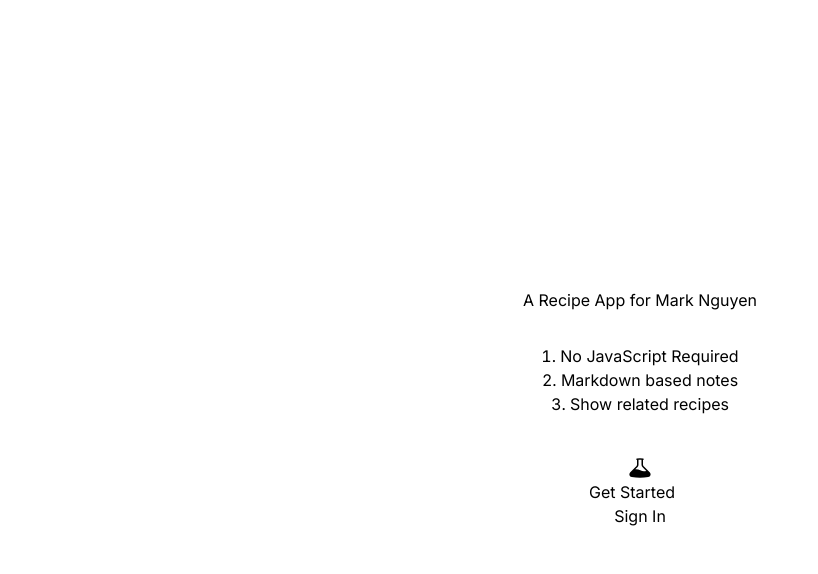
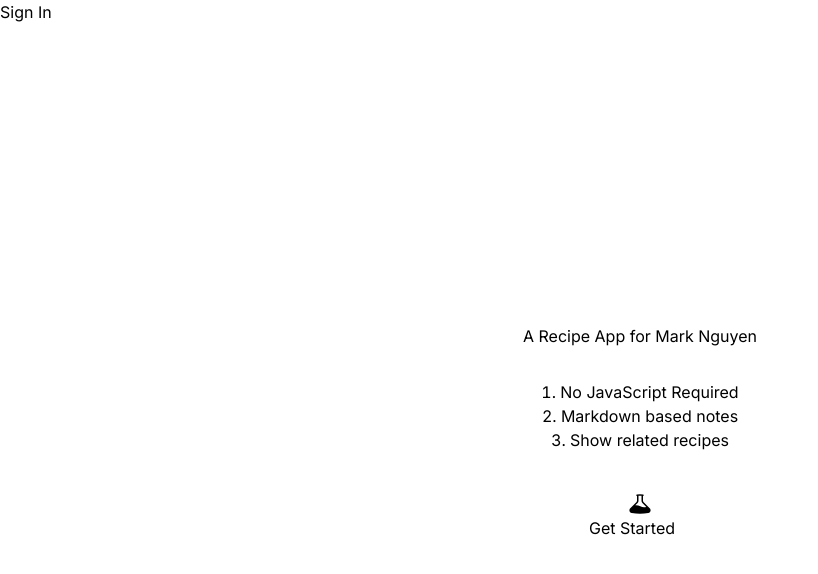
Before and after one commit to nguyenmp/recipes-app, a Next.js app: page / in a window 1280 px wide. Shown: the top 574 px of the page, without its empty margins (0-818 px from the left). Built offline with nearby package versions, Linux system fonts and the light colour scheme; no server answers.

Commit message:
Added sign in and profile to header

```diff
--- a/app/layout.tsx
+++ b/app/layout.tsx
@@ -1,6 +1,9 @@
 import type { Metadata } from "next";
 import { Inter } from "next/font/google";
 import "./globals.css";
+import { auth } from "@/auth";
+import { SignIn } from "./ui/sign-in";
+import { SignOut } from "./ui/sign-out";
 
 const inter = Inter({ subsets: ["latin"] });
 
@@ -9,14 +12,34 @@ export const metadata: Metadata = {
   description: "Generated by create next app",
 };
 
-export default function RootLayout({
+export async function Header() {
+  const session = await auth();
+
+  if (session === null || session.user === undefined) {
+    return <SignIn />
+  }
+
+  return (
+    <div>
+      <p>{session.user?.name || "Unknown Name"}</p>
+      <p>{session.user?.email || "Unknown Email"}</p>
+      <img src={session.user?.image || undefined} alt="User Avatar" />
+      <SignOut />
+    </div>
+  )
+}
+
+export default async function RootLayout({
   children,
 }: Readonly<{
   children: React.ReactNode;
 }>) {
   return (
     <html lang="en">
-      <body className={inter.className}>{children}</body>
+      <body className={inter.className}>
+        <Header />
+        {children}
+      </body>
     </html>
   );
 }
--- a/app/page.tsx
+++ b/app/page.tsx
@@ -27,7 +27,6 @@ export default async function Home() {
                 <Link href="/recipes" className="m-auto p-4 text-center">
                     <ChemicalIcon /> Get Started
                 </Link>
-                <SignIn />
             </div>
         </div>
     )
--- /dev/null
+++ b/app/ui/sign-out.tsx
@@ -0,0 +1,14 @@
+import { signOut } from "@/auth"
+
+export function SignOut() {
+  return (
+    <form
+      action={async () => {
+        "use server"
+        await signOut()
+      }}
+    >
+      <button type="submit">Sign Out</button>
+    </form>
+  )
+}
```
